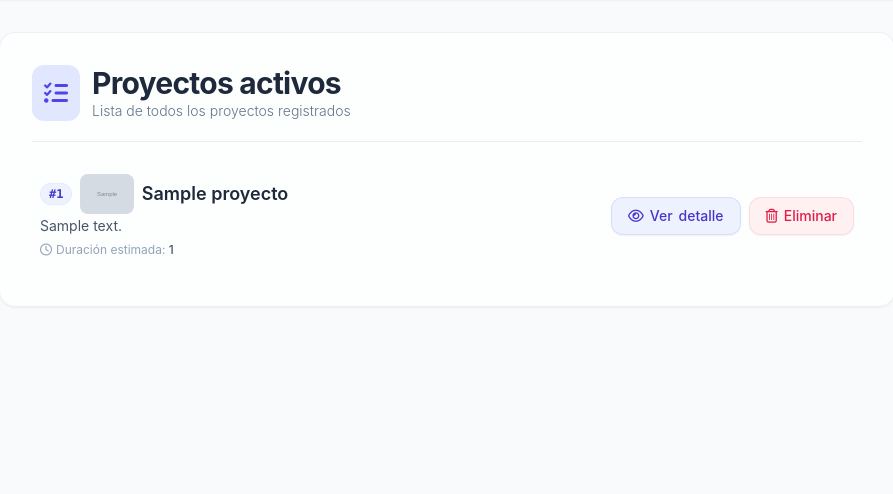
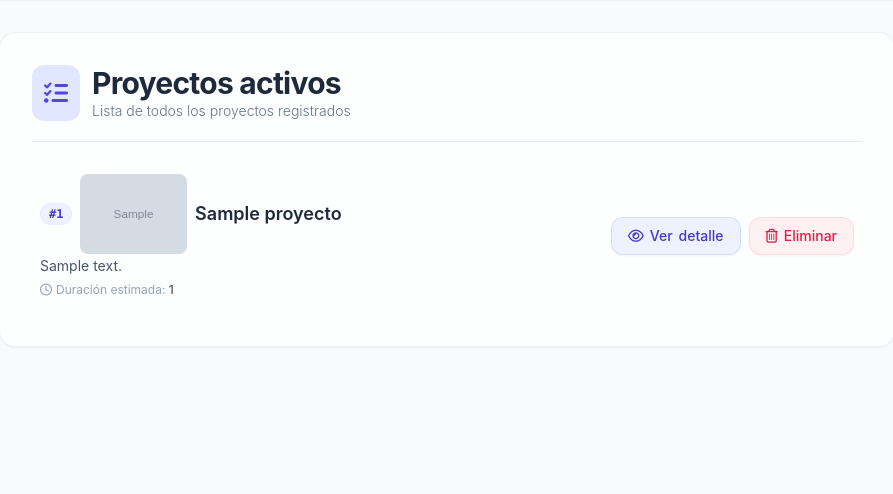
Before and after one commit to AlejandraTB/gestor-proyectos-sena-2026, a Django app: page /proyectos/ in a window 1280 px wide. Shown: the part 65-559 px from the top of the page, without its empty margins (193-1086 px from the left). Run offline with Django 5.2, Linux system fonts and the light colour scheme; tables that the repository leaves empty hold one stand-in row (values such as "Sample post"); grey boxes marked "Sample" are stand-in pictures; some libraries are stand-ins or nearby versions.

Commit message:
CROUD:Proyectos

```diff
--- a/gestor_proyectos/templates/proyectos.html
+++ b/gestor_proyectos/templates/proyectos.html
@@ -33,7 +33,7 @@ Proyectos activos
                             <span class="bg-indigo-50 text-indigo-700 text-xs font-mono px-2 py-0.5 rounded-full border border-indigo-100/60">
                                 #{{ forloop.counter }}
                             </span>
-                            <img src="{{ proyecto.imagen.url }}" alt="{{ proyecto.nombre }}" class="h-10 rounded-lg">
+                            <img src="{{ proyecto.imagen.url }}" alt="{{ proyecto.nombre }}" class="h-20 rounded-lg">
                             {{ proyecto.nombre }}
                         </h2>
                         <p class="text-sm text-slate-600 mt-0.5 line-clamp-2 max-w-2xl">
```
